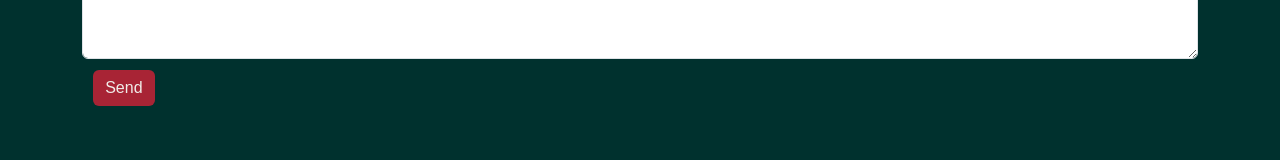
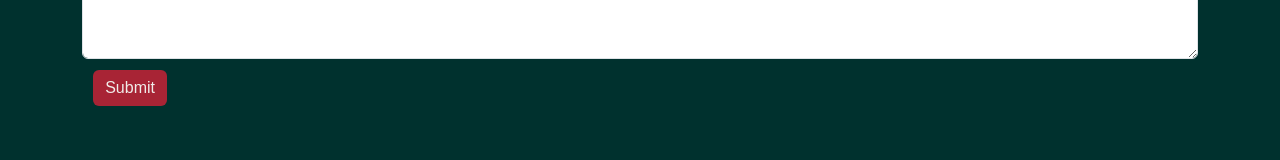
Before and after one commit to ltrokey/portfoilo_react, a React (Vite) app: page /contact in a window 1280 px wide. Shown: the part 586-746 px from the top of the page. Built offline with nearby package versions, Linux system fonts and the light colour scheme; a web font is replaced by a local one.

Commit message:
Revert "fixing bug with Netlify Contact Form 04"

```diff
--- a/src/components/UI/contact/contact.jsx
+++ b/src/components/UI/contact/contact.jsx
@@ -69,7 +69,7 @@
       data-netlify-honeypot="bot-field"
     >
       {/* Added for Netlify */}
-      <input type="hidden" name="form-name" value="contact-form" />
+      <input type="hidden" name="form-name" value="contact" />
 
       <Form.Group controlId="formName">
         <Form.Label>Name</Form.Label>
@@ -113,7 +113,7 @@
       </Form.Group>
 
       <Button variant="primary" type="submit">
-        Send
+        Submit
       </Button>
 
       {success && (
```
